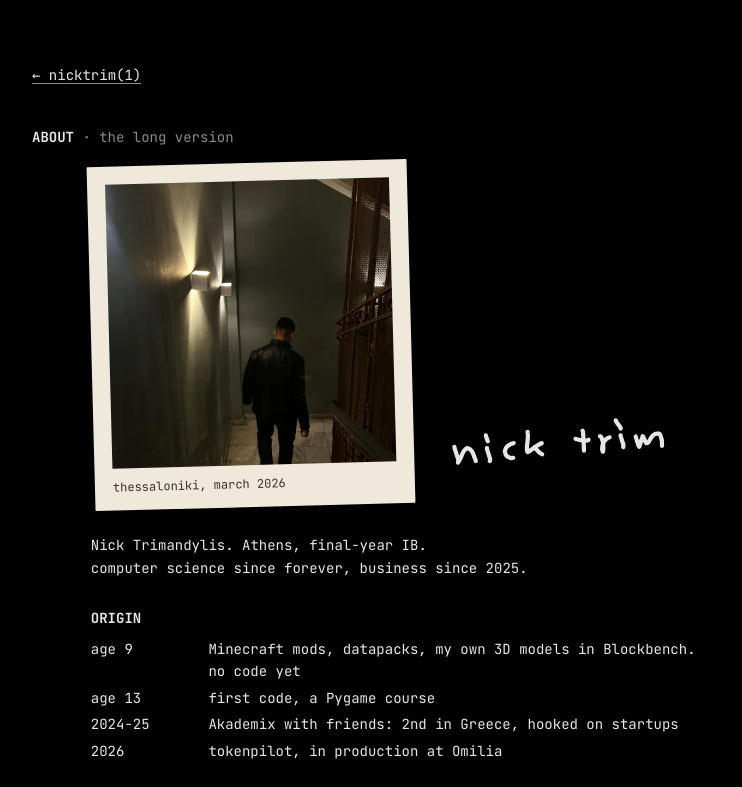
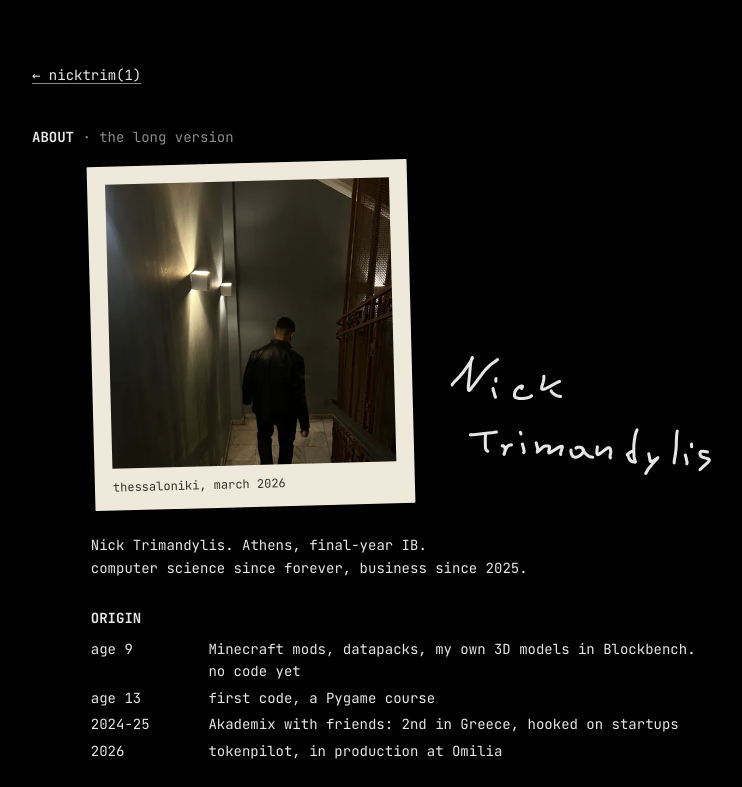
Before and after one commit to nitrimandylis/portfolio, an Astro site: page /about in a window 1280 px wide. Shown: the top 787 px of the page, without its empty margins (272-1014 px from the left). Built offline with nearby package versions, Linux system fonts and the light colour scheme; Astro itself is replaced by a stand-in of ours.

Commit message:
about: the real signature, nick trimandylis on two lines

```diff
--- a/src/pages/about.astro
+++ b/src/pages/about.astro
@@ -2,7 +2,7 @@
 // the long version of the man page's DESCRIPTION. rows, not paragraphs: each line says one thing, the jokes live in the grey notes.
 // each section is [heading, note, rows]; a row is [key, what, right]. right is optional and prints grey, on its own line under what.
 import ManSub from '../layouts/ManSub.astro';
-import signature from '../../public/hand/name.svg?raw'; // inline, so the strokes take the text colour. stand-in until the new "nick trimandylis" sample is cut
+import signature from '../../public/hand/name.svg?raw'; // inline, so the strokes take the text colour. take 6 of 8 from Quick sheets p200, 2026-10-14
 
 const sections = [
   ['origin', '', [
@@ -65,12 +65,12 @@ const pages = { photos: '/photos', films: '/films' };
   /* one polaroid of nick, clipped to the top of the page like the prints on the home */
   /* the photo and the signature side by side, the signature sitting at the bottom edge like it was signed next to the print */
   .top{display:flex;align-items:flex-end;gap:40px;margin-bottom:2em}
-  .sig{color:var(--fg);padding-bottom:24px;transform:rotate(-3deg)}
-  .sig svg{width:220px;height:auto;display:block}
+  .sig{color:var(--fg);padding-bottom:28px;transform:rotate(-2deg)}
+  .sig :global(svg){width:260px;height:auto;display:block}
   .pol{display:block;width:320px;flex:none;text-decoration:none;background:#efe9dc;color:#3a3129;padding:18px 18px 0;border-radius:1px;transform:rotate(-1.5deg);box-shadow:0 1px 2px rgba(0,0,0,.6),0 10px 24px -8px rgba(0,0,0,.8)}
   .pol img{width:100%;height:auto;aspect-ratio:1;object-fit:cover}
   .pol span{display:block;font-size:12px;line-height:1.3;padding:12px 0 14px}
-  @media (max-width:640px){.top{flex-direction:column;align-items:flex-start;gap:16px}.pol{width:100%;max-width:320px}.sig{padding:0 0 0 12px}.sig svg{width:180px}}
+  @media (max-width:640px){.top{flex-direction:column;align-items:flex-start;gap:16px}.pol{width:100%;max-width:320px}.sig{padding:0 0 0 12px}.sig :global(svg){width:220px}}
   .pol:hover{transform:rotate(0deg)}
   .lead{margin-bottom:.4em}
   section{margin-top:2em}
```
Also changed, not shown: PRODUCT.md (+1 -1 lines), public/hand/name.svg, public/hand/nick-trim.svg (added).
